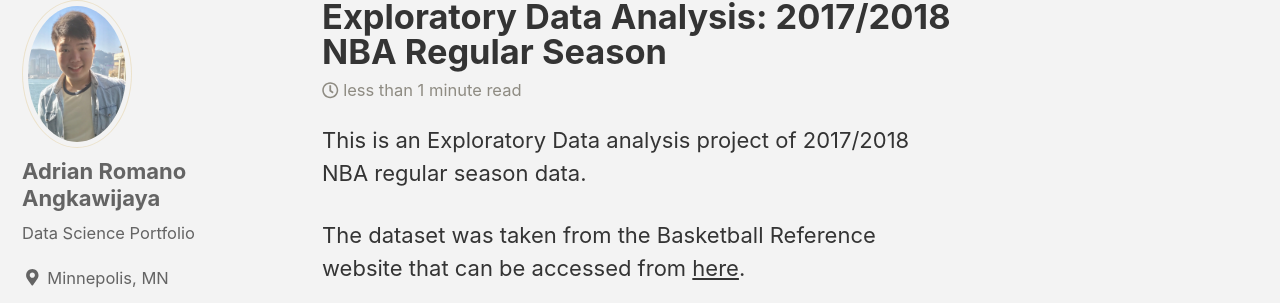
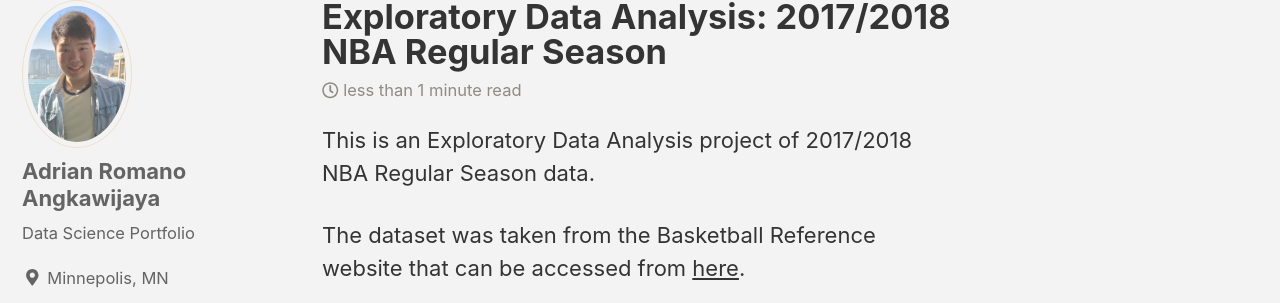
Before and after one commit to adrianromano/adrianromano.github.io, a Jekyll site: the page built from _posts/2018-06-10-nba.md, in a window 1280 px wide and 900 px high, scrolled down 864 px. Shown: the part 133-436 px from the top of the window. Built offline with Jekyll 4.4.1, drawn with Linux system fonts in a browser that asks for light colours; nearby versions of some CDN libraries.

Commit message:
new gith

```diff
--- a/_posts/2018-06-10-nba.md
+++ b/_posts/2018-06-10-nba.md
@@ -7,7 +7,7 @@ header:
 excerpt: "Data Analysis, Data Visualization"
 ---
 
-This is an Exploratory Data analysis project of 2017/2018 NBA regular season data.
+This is an Exploratory Data Analysis project of 2017/2018 NBA Regular Season data.
 
 The dataset was taken from the Basketball Reference website that can be accessed from [here](https://www.basketball-reference.com/leagues/NBA_2018_per_game.html).
 
@@ -17,7 +17,7 @@ Click this [link](https://www.basketball-reference.com/about/glossary.html) to s
 
 Here is an example of the analysis from the project:
 
-<img src="{{ site.url }}{{ site.baseurl }}/images/minutes.png" alt="MinutesPlayed">
+<img src="{{ site.url }}{{ site.baseurl }}/images/minutes.png" alt="Minutes">
 
 Here is a visualization example of Free Throw analysis:
 
```
